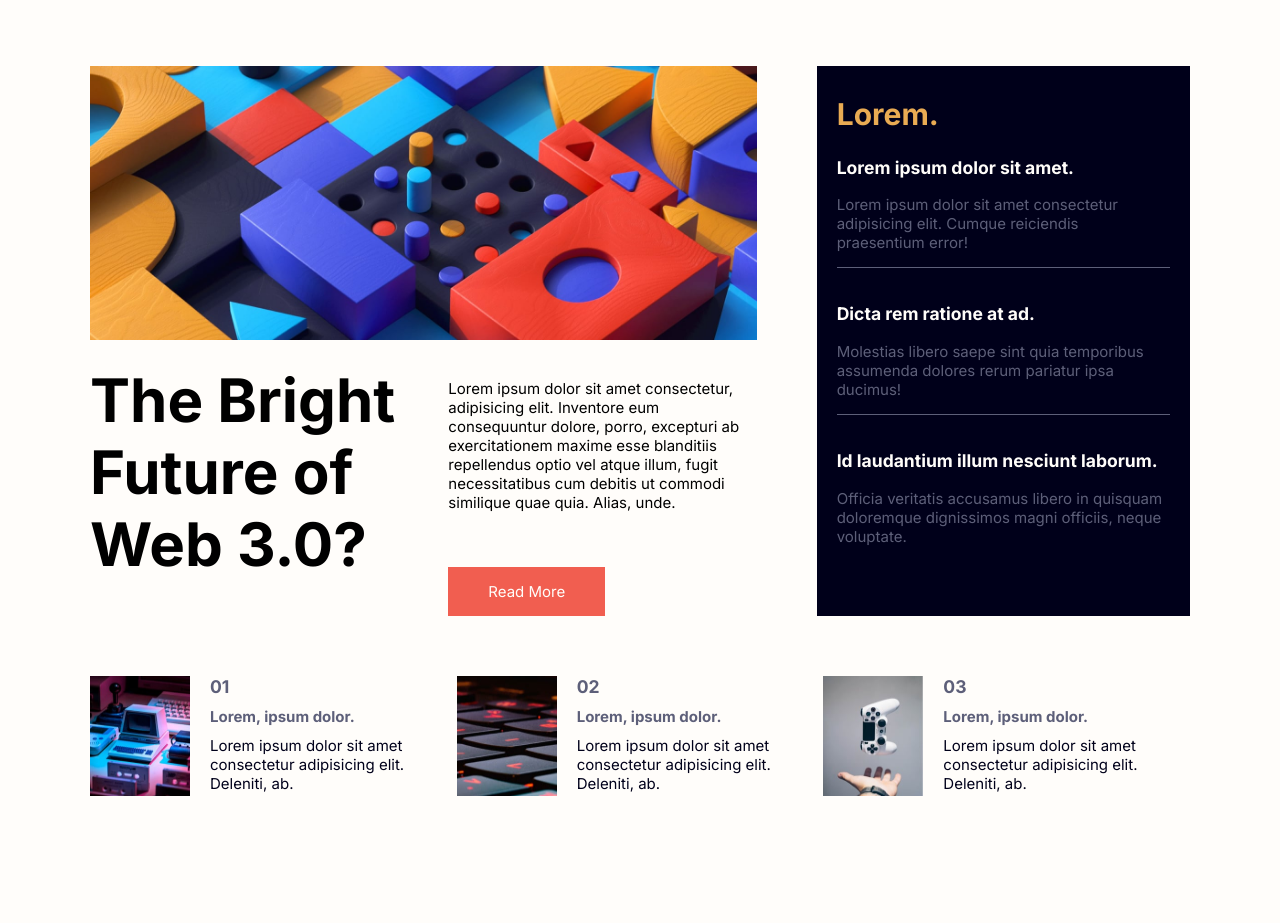
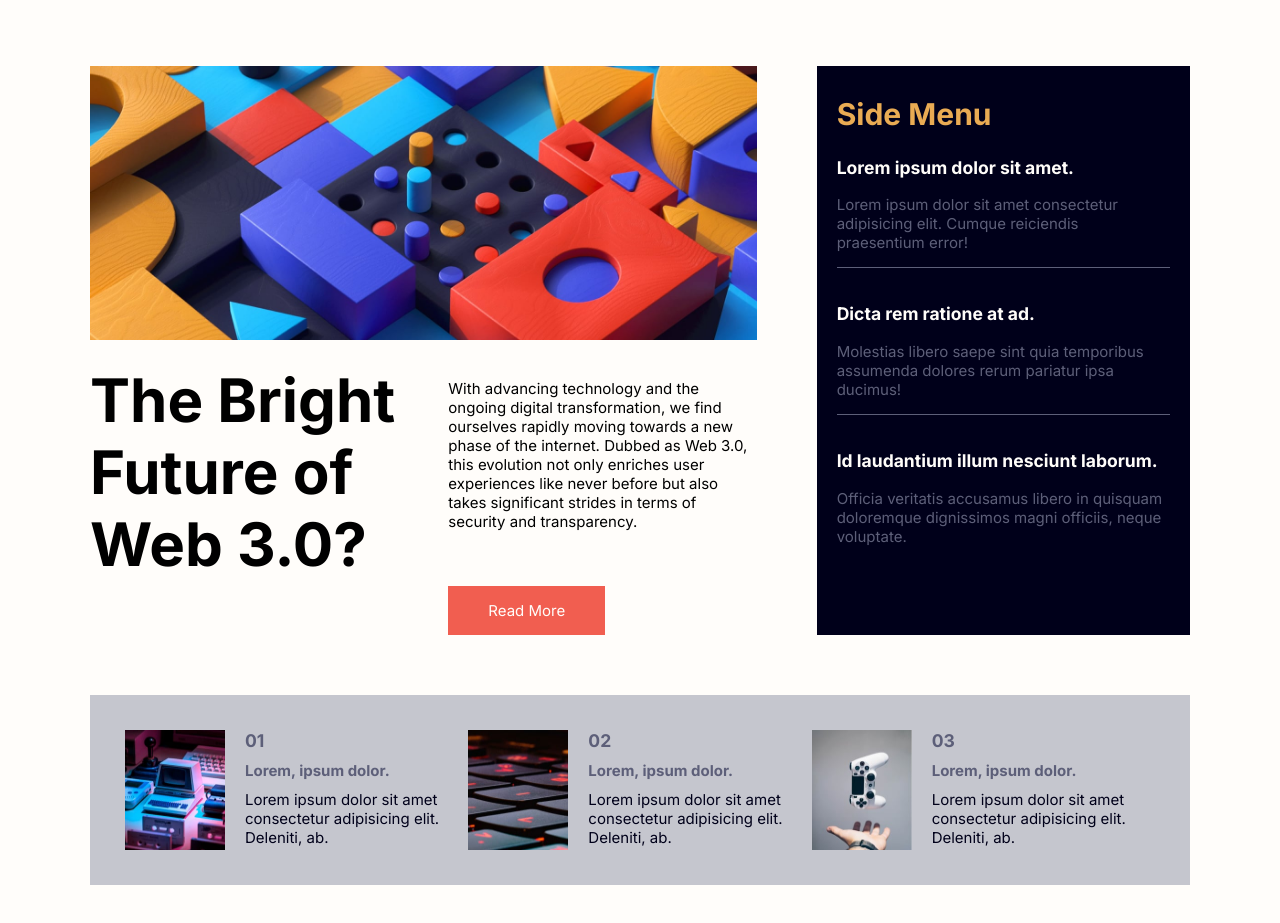
Before and after one commit to umutkatib/example_responsive_site, a plain HTML site: page index.html in a window 1280 px wide. Shown: the part 123-1046 px from the top of the page. Before the commit the page ends 989 px from the top, so only its background shows below. Drawn offline with Linux system fonts and the light colour scheme.

Commit message:
new p and styles added

```diff
--- a/index.html
+++ b/index.html
@@ -43,11 +43,7 @@
             </div>
             <div class="item item-detail">
               <p>
-                Lorem ipsum dolor sit amet consectetur, adipisicing elit.
-                Inventore eum consequuntur dolore, porro, excepturi ab
-                exercitationem maxime esse blanditiis repellendus optio vel
-                atque illum, fugit necessitatibus cum debitis ut commodi
-                similique quae quia. Alias, unde.
+                With advancing technology and the ongoing digital transformation, we find ourselves rapidly moving towards a new phase of the internet. Dubbed as Web 3.0, this evolution not only enriches user experiences like never before but also takes significant strides in terms of security and transparency.
               </p>
               <a href="" class="btn">Read More</a>
             </div>
@@ -55,7 +51,7 @@
         </article>
       </section>
       <aside>
-        <h2>Lorem.</h2>
+        <h2>Side Menu</h2>
         <div class="item">
           <h3>Lorem ipsum dolor sit amet.</h3>
           <p>
--- a/style.css
+++ b/style.css
@@ -196,6 +196,8 @@ aside > .item > p {
 footer.container {
     gap: 0;
     margin-bottom: 70px;
+    background-color: var(--blue);
+    padding: 35px
 }
 
 footer.container > .item {
```
